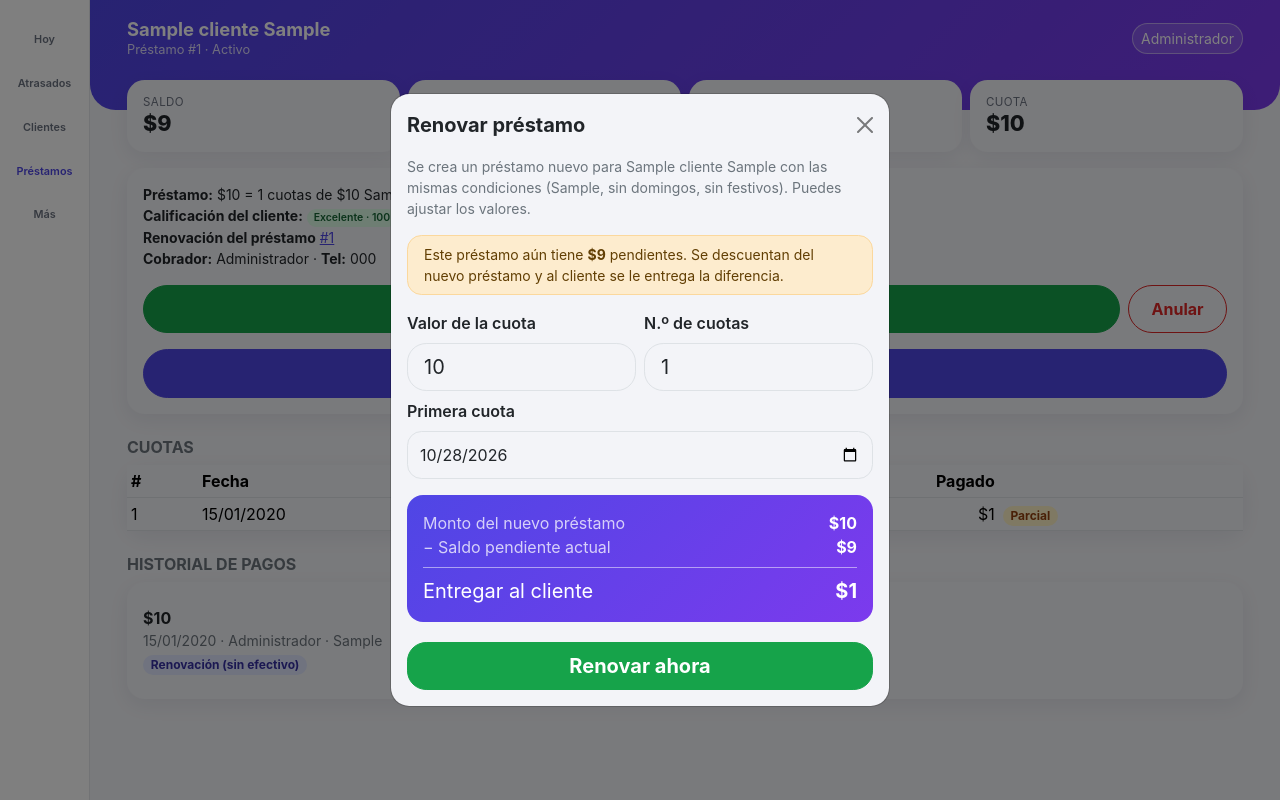
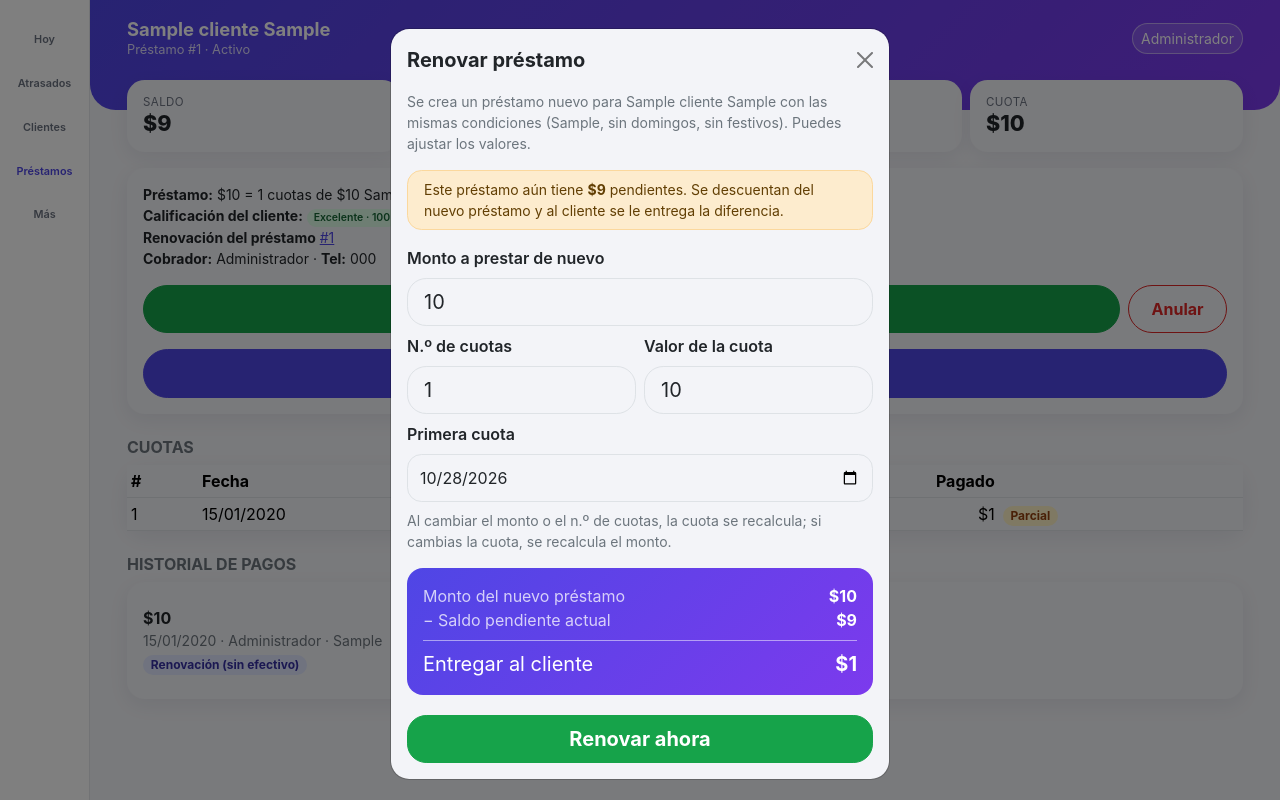
Before and after one commit to castrokof/appmoney, a Laravel app: page /prestamos/1 in a window 1280 px wide, after a click on "Renovar préstamo". Run offline with Laravel 12, Linux system fonts and the light colour scheme; a user stored in the database is signed in; data comes from the database, SQL or seed files in the repository; tables that the repository leaves empty hold one stand-in row (values such as "Sample post"); style sheets or scripts are compiled from the project's sources.

Commit message:
Renovación: monto, n.º de cuotas y valor de cuota editables y enlazados; la resta del saldo se hace con el monto elegido
Co-Authored-By: Claude Sonnet 5.5 <noreply@anthropic.com>
Claude-Session: https://claude.ai/code/session_012XFhu8yHoP8UaszXYCMj6D

```diff
--- a/app/Http/Controllers/PrestamoController.php
+++ b/app/Http/Controllers/PrestamoController.php
@@ -105,10 +105,16 @@ class PrestamoController extends Controller
         abort_unless(in_array($anterior->estado, ['activo', 'pagado'], true), 422, 'Este préstamo no se puede renovar.');
 
         $data = $request->validate([
+            'monto' => 'required|numeric|min:1|max:9999999999',
             'valor_cuota' => 'required|numeric|min:1|max:999999999',
             'num_cuotas' => 'required|integer|min:1|max:520',
             'fecha_inicio' => 'required|date',
         ]);
+
+        // El monto y la cuota deben cuadrar (la diferencia es solo el redondeo de la cuota)
+        if (abs((float) $data['monto'] - (float) $data['valor_cuota'] * (int) $data['num_cuotas']) > (int) $data['num_cuotas']) {
+            return back()->withErrors(['monto' => 'El monto no coincide con valor de la cuota × número de cuotas.'])->withInput();
+        }
 
         $r = $service->renovar($anterior, $data, $request->user()->id);
 
--- a/resources/views/prestamos/show.blade.php
+++ b/resources/views/prestamos/show.blade.php
@@ -46,12 +46,15 @@
                     <div class="alert alert-warning py-2 small">Este préstamo aún tiene <strong>${{ number_format($prestamo->saldo_calc, 0, ',', '.') }}</strong> pendientes. Se descuentan del nuevo préstamo y al cliente se le entrega la diferencia.</div>
                 @endif
                 <div class="row g-2">
-                    <div class="col-6"><label class="form-label fw-semibold">Valor de la cuota</label>
-                        <input name="valor_cuota" id="rCuota" type="number" step="any" min="1" class="form-control form-control-lg" required value="{{ (float) $prestamo->valor_cuota }}"></div>
+                    <div class="col-12"><label class="form-label fw-semibold">Monto a prestar de nuevo</label>
+                        <input name="monto" id="rMonto" type="number" step="any" min="1" inputmode="decimal" class="form-control form-control-lg" required value="{{ (float) $prestamo->monto_total }}"></div>
                     <div class="col-6"><label class="form-label fw-semibold">N.º de cuotas</label>
                         <input name="num_cuotas" id="rN" type="number" min="1" class="form-control form-control-lg" required value="{{ $prestamo->num_cuotas }}"></div>
+                    <div class="col-6"><label class="form-label fw-semibold">Valor de la cuota</label>
+                        <input name="valor_cuota" id="rCuota" type="number" step="any" min="1" inputmode="decimal" class="form-control form-control-lg" required value="{{ (float) $prestamo->valor_cuota }}"></div>
                     <div class="col-12"><label class="form-label fw-semibold">Primera cuota</label>
                         <input name="fecha_inicio" type="date" class="form-control" required value="{{ today()->addDay()->toDateString() }}"></div>
+                    <div class="col-12 small text-secondary">Al cambiar el monto o el n.º de cuotas, la cuota se recalcula; si cambias la cuota, se recalcula el monto.</div>
                 </div>
                 <div class="rounded-4 p-3 mt-3 text-white" style="background:var(--brand-grad)">
                     <div class="d-flex justify-content-between"><span class="opacity-75">Monto del nuevo préstamo</span><strong id="rTotal">$0</strong></div>
@@ -70,15 +73,28 @@
             const saldo = {{ (float) $prestamo->saldo_calc }};
             const $ = (id) => document.getElementById(id);
             const f = () => {
-                const nuevo = (parseFloat($('rCuota').value) || 0) * (parseInt($('rN').value) || 0);
+                const nuevo = parseFloat($('rMonto').value) || 0;
                 $('rTotal').textContent = money(nuevo);
                 $('rSaldo').textContent = money(saldo);
                 $('rEntregar').textContent = money(nuevo - saldo);
                 const corto = nuevo < saldo;
                 $('rError').classList.toggle('d-none', !corto);
-                $('rBtn').disabled = corto;
+                $('rBtn').disabled = corto || nuevo <= 0;
             };
-            ['rCuota', 'rN'].forEach(id => document.getElementById(id).addEventListener('input', f));
+            // Monto, n.º de cuotas y valor de la cuota quedan enlazados
+            const desdeMonto = () => {
+                const n = parseInt($('rN').value) || 0, m = parseFloat($('rMonto').value) || 0;
+                if (n > 0) $('rCuota').value = Math.round(m / n);
+                f();
+            };
+            const desdeCuota = () => {
+                const n = parseInt($('rN').value) || 0, c = parseFloat($('rCuota').value) || 0;
+                $('rMonto').value = Math.round(c * n);
+                f();
+            };
+            $('rMonto').addEventListener('input', desdeMonto);
+            $('rN').addEventListener('input', desdeMonto);
+            $('rCuota').addEventListener('input', desdeCuota);
             f();
         });
     </script>
```
Also changed, not shown: app/Services/PrestamoService.php (+7 -5 lines), tests/Feature/CobrosTest.php (+51 -5 lines).
